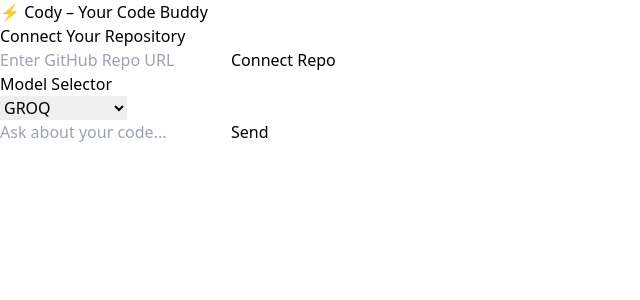
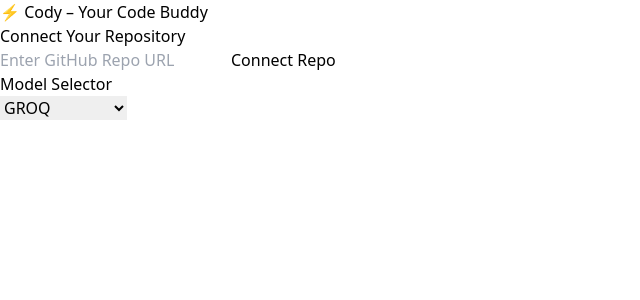
Before and after one commit to IyyappanPalanivel/cody-code-buddy, a React (Vite) app in the folder frontend/: page / in a window 1280 px wide. Shown: the top 300 px of the page, without its empty margins (0-640 px from the left). Built offline with nearby package versions, Linux system fonts and the light colour scheme.

Commit message:
passed repo id to backend and mimiced dummy response

```diff
--- a/frontend/src/components/ChatBox.tsx
+++ b/frontend/src/components/ChatBox.tsx
@@ -1,24 +1,37 @@
 // frontend/src/components/ChatBox.tsx
-import { useState } from "react";
+import React, { useState } from 'react'
 
-export default function ChatBox() {
+interface ChatBoxProps {
+  repoId: string;
+}
 
+export default function ChatBox({ repoId }: ChatBoxProps) {
   const [messages, setMessages] = useState<string[]>([]);
   const [input, setInput] = useState("");
 
   const handleSend = async () => {
     if (!input.trim()) return;
+
     const userMsg = input;
-    setMessages([...messages, "🧑: " + userMsg]);
+    setMessages(prev => [...prev, "🧑: " + userMsg]);
     setInput("");
 
-    const res = await fetch("http://localhost:3001/api/chat", {
-      method: "POST",
-      headers: { "Content-Type": "application/json" },
-      body: JSON.stringify({ message: userMsg }),
-    });
-    const data = await res.json();
-    setMessages((prev) => [...prev, "🤖: " + data.reply]);
+    try {
+      const res = await fetch("http://localhost:3001/api/chat", {
+        method: "POST",
+        headers: { "Content-Type": "application/json" },
+        body: JSON.stringify({
+          message: userMsg,
+          repoId, // 🧠 Send repo context here
+        }),
+      });
+
+      const data = await res.json();
+      setMessages(prev => [...prev, "🤖: " + data.reply]);
+    } catch (error) {
+      setMessages(prev => [...prev, "🤖: Failed to connect to backend"]);
+      console.error("Chat error:", error);
+    }
   };
 
   return (
@@ -35,7 +48,10 @@
           onChange={(e) => setInput(e.target.value)}
           placeholder="Ask about your code..."
         />
-        <button className="px-4 py-2 bg-blue-600 rounded" onClick={handleSend}>
+        <button
+          className="px-4 py-2 bg-blue-600 hover:bg-blue-700 transition rounded"
+          onClick={handleSend}
+        >
           Send
         </button>
       </div>
--- a/frontend/src/components/RepoUploader.tsx
+++ b/frontend/src/components/RepoUploader.tsx
@@ -1,6 +1,10 @@
 import React, { useState } from 'react'
 
-const RepoUploader = () => {
+interface Props {
+  onRepoConnected: (repoId: string) => void;
+}
+
+const RepoUploader = ({ onRepoConnected }) => {
   const [repoUrl, setRepoUrl] = useState("");
 
   interface RepoInfo {
@@ -33,6 +37,7 @@
 
         setStatus('success');
         setMessage(`✅ Repo "${data.repoName}" connected!`);
+        onRepoConnected(data.repoName); // <- Notify parent
       } else {
         setStatus('error');
         setMessage(`❌ ${data.error}`);
--- a/frontend/src/pages/Home.tsx
+++ b/frontend/src/pages/Home.tsx
@@ -1,16 +1,19 @@
 // frontend/src/pages/Home.tsx
+import React, { useState } from 'react'
 import ChatBox from "../components/ChatBox";
 import ModelSwitcher from "../components/ModelSwitcher";
 import RepoUploader from "../components/RepoUploader";
 
 const Home = () => {
+    const [repoId, setRepoId] = useState<string | null>(null);
+
     return (
         <div className="grid grid-cols-1 md:grid-cols-2 gap-4 p-4">
             <div>
-                <RepoUploader />
+                <RepoUploader onRepoConnected={setRepoId}/>
                 <ModelSwitcher />
             </div>
-            <ChatBox />
+            {repoId && <ChatBox repoId={repoId} />}
         </div>
     );
 }
```
Also changed, not shown: 1 other file (tests, documents, lock files or other folders).
